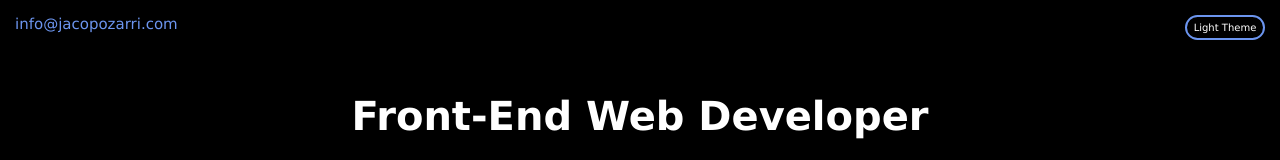
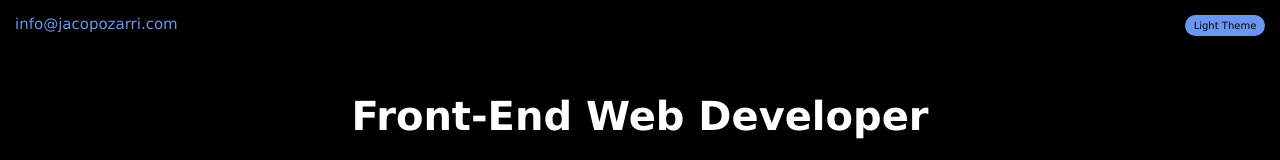
Before and after one commit to jacopozarri/My-Website, a plain HTML site: page index.html in a window 1280 px wide. Both pictures are taken after a click on the button "Dark Theme". Shown: the top 160 px of the page. Drawn offline with Linux system fonts and the light colour scheme.

Commit message:
Add files via upload

```diff
--- a/index.html
+++ b/index.html
@@ -11,10 +11,10 @@
         margin: 0;
       }
       button {
-        background: #fff;
-        border: 2px solid #164dc5;
+        background: #164dc5;
+        border: 0;
         border-radius: 25px;
-        color: #000;
+        color: #fff;
         cursor: pointer;
         float: right;
         font: 0.5em Verdana, sans-serif;
@@ -139,9 +139,8 @@
             document.body.style.background = "#000";
             document.querySelector("a").style.color = "#6c95ef";
             document.querySelector("button").innerHTML = "Light Theme";
-            document.querySelector("button").style.borderColor = "#6c95ef";
-            document.querySelector("button").style.color = "#fff";
-            document.querySelector("button").style.background = "#000";
+            document.querySelector("button").style.color = "#000";
+            document.querySelector("button").style.background = "#6c95ef";
             document.querySelector("section").style.color = "#000";
             document.querySelector("section").style.background = "#6c95ef";
             document.querySelector("#box").style.color = "#fff";
@@ -153,7 +152,6 @@
             document.body.style.background = "";
             document.querySelector("a").style.color = "";
             document.querySelector("button").innerHTML = "Dark Theme";
-            document.querySelector("button").style.borderColor = "";
             document.querySelector("button").style.color = "";
             document.querySelector("button").style.background = "";
             document.querySelector("section").style.color = "";
```
